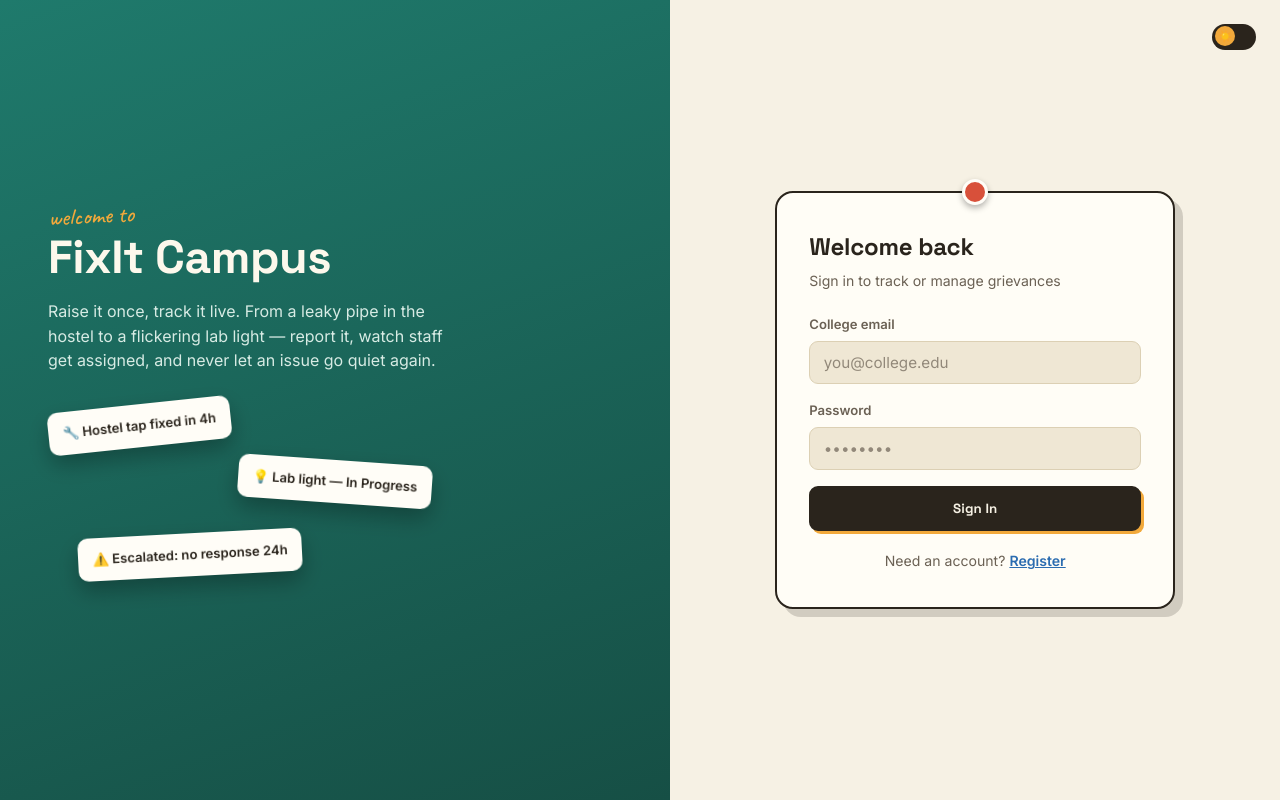
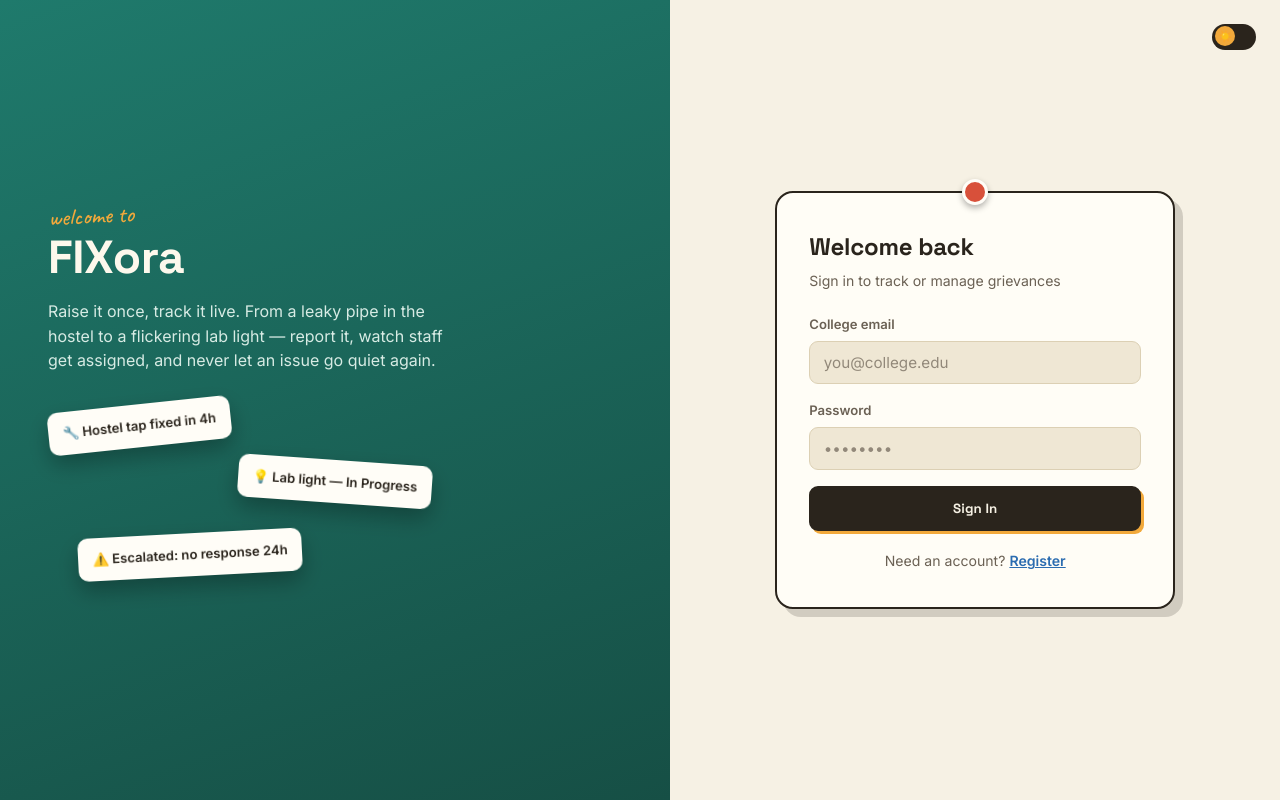
Before and after one commit to Kripa-2805/Team-CodeQuest---Kripa, a React (Vite) app in the folder frontend/: page / in a window 1280 px wide. Built offline with nearby package versions, Linux system fonts and the light colour scheme.

Commit message:
Update AuthPage.jsx

```diff
--- a/frontend/src/pages/AuthPage.jsx
+++ b/frontend/src/pages/AuthPage.jsx
@@ -40,7 +40,7 @@ export default function AuthPage() {
     <div className="auth-shell fade-in">
       <div className="auth-hero">
         <span className="eyebrow">welcome to</span>
-        <h1>FixIt Campus</h1>
+        <h1>FIXora</h1>
         <p>
           Raise it once, track it live. From a leaky pipe in the hostel to a
           flickering lab light — report it, watch staff get assigned, and
```
